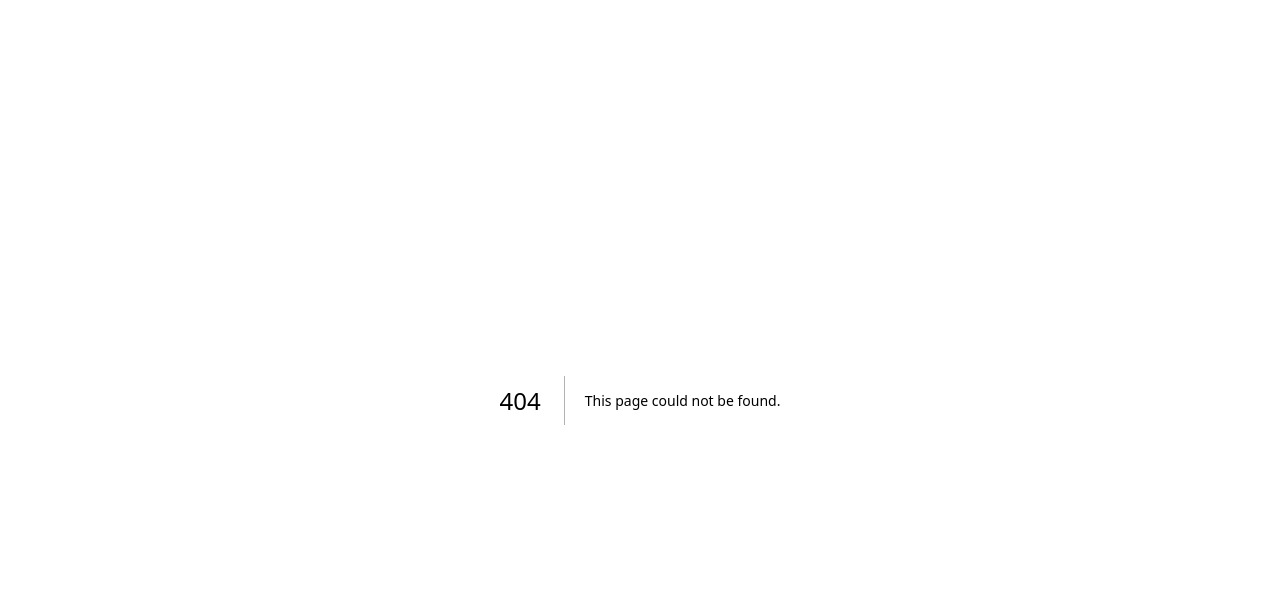
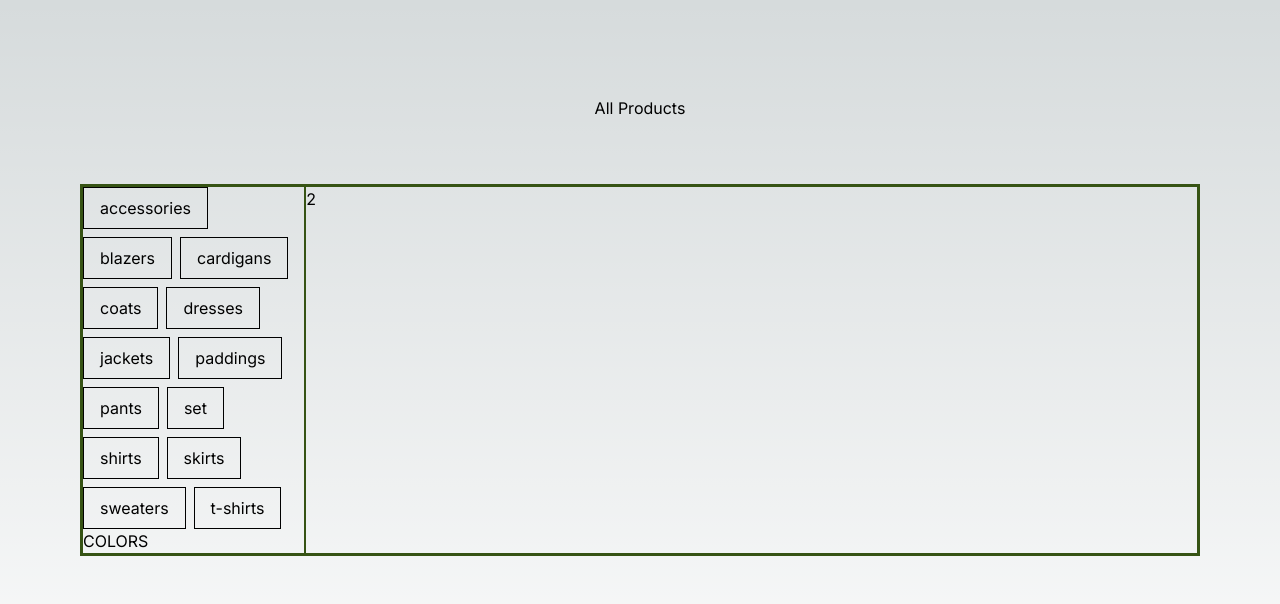
Before and after one commit to Lavalse41/nextjs-kuose-clothing-store, a Next.js app: page /collections in a window 1280 px wide. Before the commit this address had no page. Shown: the top 604 px of the page. Built offline with nearby package versions, Linux system fonts and the light colour scheme.

Commit message:
style: all product page

```diff
--- /dev/null
+++ b/app/collections/page.tsx
@@ -0,0 +1,22 @@
+import { productType } from "../mockdata";
+
+export default function Collections() {
+  const product = productType.map((type, index) => (
+    <li key={index} className="border border-1 border-black py-2 px-4">
+      {type}
+    </li>
+  ));
+
+  return (
+    <div className="flex min-h-screen w-screen flex-col items-center py-24 px-20">
+      <div className="mb-16">All Products</div>
+      <div className="w-full grid grid-cols-5 border border-2 border-lime-900">
+        <div className="col-span-1 border border-1 border-lime-900">
+          <ul className="flex flex-wrap gap-2">{product}</ul>
+          <div>COLORS</div>
+        </div>
+        <div className="col-span-4 border border-1 border-lime-900">2</div>
+      </div>
+    </div>
+  );
+}
--- /dev/null
+++ b/app/mockdata.ts
@@ -0,0 +1,15 @@
+export const productType = [
+  "accessories",
+  "blazers",
+  "cardigans",
+  "coats",
+  "dresses",
+  "jackets",
+  "paddings",
+  "pants",
+  "set",
+  "shirts",
+  "skirts",
+  "sweaters",
+  "t-shirts",
+];
--- a/app/page.tsx
+++ b/app/page.tsx
@@ -1,113 +1,5 @@
-import Image from 'next/image'
-
 export default function Home() {
   return (
-    <main className="flex min-h-screen flex-col items-center justify-between p-24">
-      <div className="z-10 max-w-5xl w-full items-center justify-between font-mono text-sm lg:flex">
-        <p className="fixed left-0 top-0 flex w-full justify-center border-b border-gray-300 bg-gradient-to-b from-zinc-200 pb-6 pt-8 backdrop-blur-2xl dark:border-neutral-800 dark:bg-zinc-800/30 dark:from-inherit lg:static lg:w-auto  lg:rounded-xl lg:border lg:bg-gray-200 lg:p-4 lg:dark:bg-zinc-800/30">
-          Get started by editing&nbsp;
-          <code className="font-mono font-bold">app/page.tsx</code>
-        </p>
-        <div className="fixed bottom-0 left-0 flex h-48 w-full items-end justify-center bg-gradient-to-t from-white via-white dark:from-black dark:via-black lg:static lg:h-auto lg:w-auto lg:bg-none">
-          <a
-            className="pointer-events-none flex place-items-center gap-2 p-8 lg:pointer-events-auto lg:p-0"
-            href="https://vercel.com?utm_source=create-next-app&utm_medium=appdir-template&utm_campaign=create-next-app"
-            target="_blank"
-            rel="noopener noreferrer"
-          >
-            By{' '}
-            <Image
-              src="/vercel.svg"
-              alt="Vercel Logo"
-              className="dark:invert"
-              width={100}
-              height={24}
-              priority
-            />
-          </a>
-        </div>
-      </div>
-
-      <div className="relative flex place-items-center before:absolute before:h-[300px] before:w-[480px] before:-translate-x-1/2 before:rounded-full before:bg-gradient-radial before:from-white before:to-transparent before:blur-2xl before:content-[''] after:absolute after:-z-20 after:h-[180px] after:w-[240px] after:translate-x-1/3 after:bg-gradient-conic after:from-sky-200 after:via-blue-200 after:blur-2xl after:content-[''] before:dark:bg-gradient-to-br before:dark:from-transparent before:dark:to-blue-700 before:dark:opacity-10 after:dark:from-sky-900 after:dark:via-[#0141ff] after:dark:opacity-40 before:lg:h-[360px] z-[-1]">
-        <Image
-          className="relative dark:drop-shadow-[0_0_0.3rem_#ffffff70] dark:invert"
-          src="/next.svg"
-          alt="Next.js Logo"
-          width={180}
-          height={37}
-          priority
-        />
-      </div>
-
-      <div className="mb-32 grid text-center lg:max-w-5xl lg:w-full lg:mb-0 lg:grid-cols-4 lg:text-left">
-        <a
-          href="https://nextjs.org/docs?utm_source=create-next-app&utm_medium=appdir-template&utm_campaign=create-next-app"
-          className="group rounded-lg border border-transparent px-5 py-4 transition-colors hover:border-gray-300 hover:bg-gray-100 hover:dark:border-neutral-700 hover:dark:bg-neutral-800/30"
-          target="_blank"
-          rel="noopener noreferrer"
-        >
-          <h2 className={`mb-3 text-2xl font-semibold`}>
-            Docs{' '}
-            <span className="inline-block transition-transform group-hover:translate-x-1 motion-reduce:transform-none">
-              -&gt;
-            </span>
-          </h2>
-          <p className={`m-0 max-w-[30ch] text-sm opacity-50`}>
-            Find in-depth information about Next.js features and API.
-          </p>
-        </a>
-
-        <a
-          href="https://nextjs.org/learn?utm_source=create-next-app&utm_medium=appdir-template-tw&utm_campaign=create-next-app"
-          className="group rounded-lg border border-transparent px-5 py-4 transition-colors hover:border-gray-300 hover:bg-gray-100 hover:dark:border-neutral-700 hover:dark:bg-neutral-800/30"
-          target="_blank"
-          rel="noopener noreferrer"
-        >
-          <h2 className={`mb-3 text-2xl font-semibold`}>
-            Learn{' '}
-            <span className="inline-block transition-transform group-hover:translate-x-1 motion-reduce:transform-none">
-              -&gt;
-            </span>
-          </h2>
-          <p className={`m-0 max-w-[30ch] text-sm opacity-50`}>
-            Learn about Next.js in an interactive course with&nbsp;quizzes!
-          </p>
-        </a>
-
-        <a
-          href="https://vercel.com/templates?framework=next.js&utm_source=create-next-app&utm_medium=appdir-template&utm_campaign=create-next-app"
-          className="group rounded-lg border border-transparent px-5 py-4 transition-colors hover:border-gray-300 hover:bg-gray-100 hover:dark:border-neutral-700 hover:dark:bg-neutral-800/30"
-          target="_blank"
-          rel="noopener noreferrer"
-        >
-          <h2 className={`mb-3 text-2xl font-semibold`}>
-            Templates{' '}
-            <span className="inline-block transition-transform group-hover:translate-x-1 motion-reduce:transform-none">
-              -&gt;
-            </span>
-          </h2>
-          <p className={`m-0 max-w-[30ch] text-sm opacity-50`}>
-            Explore starter templates for Next.js.
-          </p>
-        </a>
-
-        <a
-          href="https://vercel.com/new?utm_source=create-next-app&utm_medium=appdir-template&utm_campaign=create-next-app"
-          className="group rounded-lg border border-transparent px-5 py-4 transition-colors hover:border-gray-300 hover:bg-gray-100 hover:dark:border-neutral-700 hover:dark:bg-neutral-800/30"
-          target="_blank"
-          rel="noopener noreferrer"
-        >
-          <h2 className={`mb-3 text-2xl font-semibold`}>
-            Deploy{' '}
-            <span className="inline-block transition-transform group-hover:translate-x-1 motion-reduce:transform-none">
-              -&gt;
-            </span>
-          </h2>
-          <p className={`m-0 max-w-[30ch] text-sm opacity-50`}>
-            Instantly deploy your Next.js site to a shareable URL with Vercel.
-          </p>
-        </a>
-      </div>
-    </main>
-  )
+    <main className="flex min-h-screen flex-col items-center p-24">Hi</main>
+  );
 }
```
Also changed, not shown: package.json (+7 -5 lines), app/api/collections/route.ts (added), 1 other file (tests, documents, lock files or other folders).
